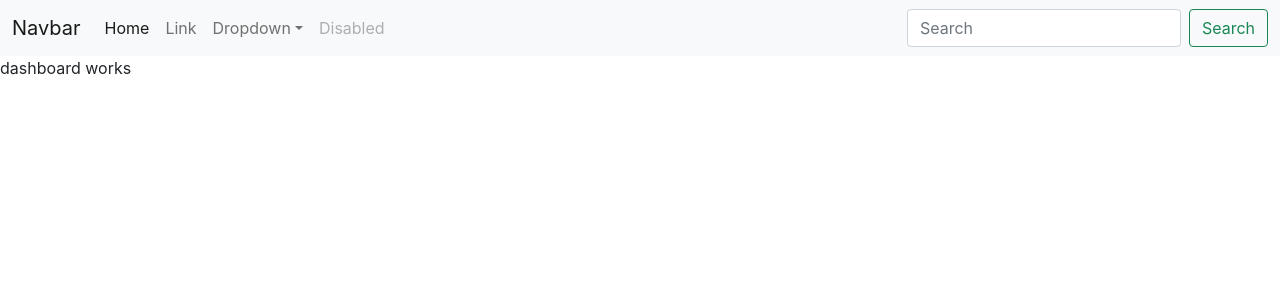
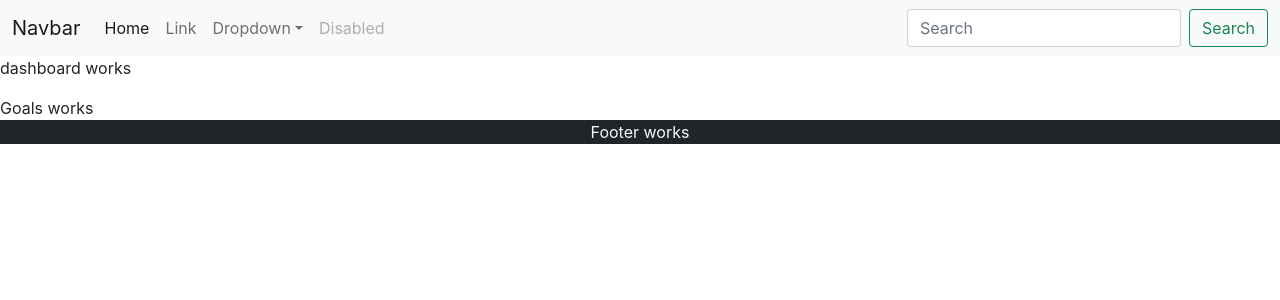
Before and after one commit to adityak7317/pms_react, a React (Create React App) app: page / in a window 1280 px wide. Shown: the top 300 px of the page. Built offline with nearby package versions, Linux system fonts and the light colour scheme.

Commit message:
added footer and goals

```diff
--- a/package.json
+++ b/package.json
@@ -1,4 +1,5 @@
 {
+
   "name": "pms_react",
   "version": "0.1.0",
   "private": true,
--- a/src/App.js
+++ b/src/App.js
@@ -1,11 +1,16 @@
 import Header from "./components/Header";
 import Dashboard from "./components/Dashboard";
+import Goals from "./components/Goals";
+
+import Footer from "./components/Footer";
 
 function App() {
   return (
     <>
       <Header />
       <Dashboard />
+      <Goals />
+      <Footer />
     </>
   );
 }
--- /dev/null
+++ b/src/components/Footer.js
@@ -0,0 +1,8 @@
+import React from "react";
+
+export default function () {
+  // let footerstyle (() => ){
+
+  // }
+  return <div className="bg-dark text-light text-center">Footer works</div>;
+}
--- a/src/components/Goals.js
+++ b/src/components/Goals.js
@@ -1 +1,5 @@
-// goals
+import React from "react";
+
+export default function Goals() {
+  return <div>Goals works</div>;
+}
```
Also changed, not shown: 2 other files (tests, documents, lock files or other folders).
